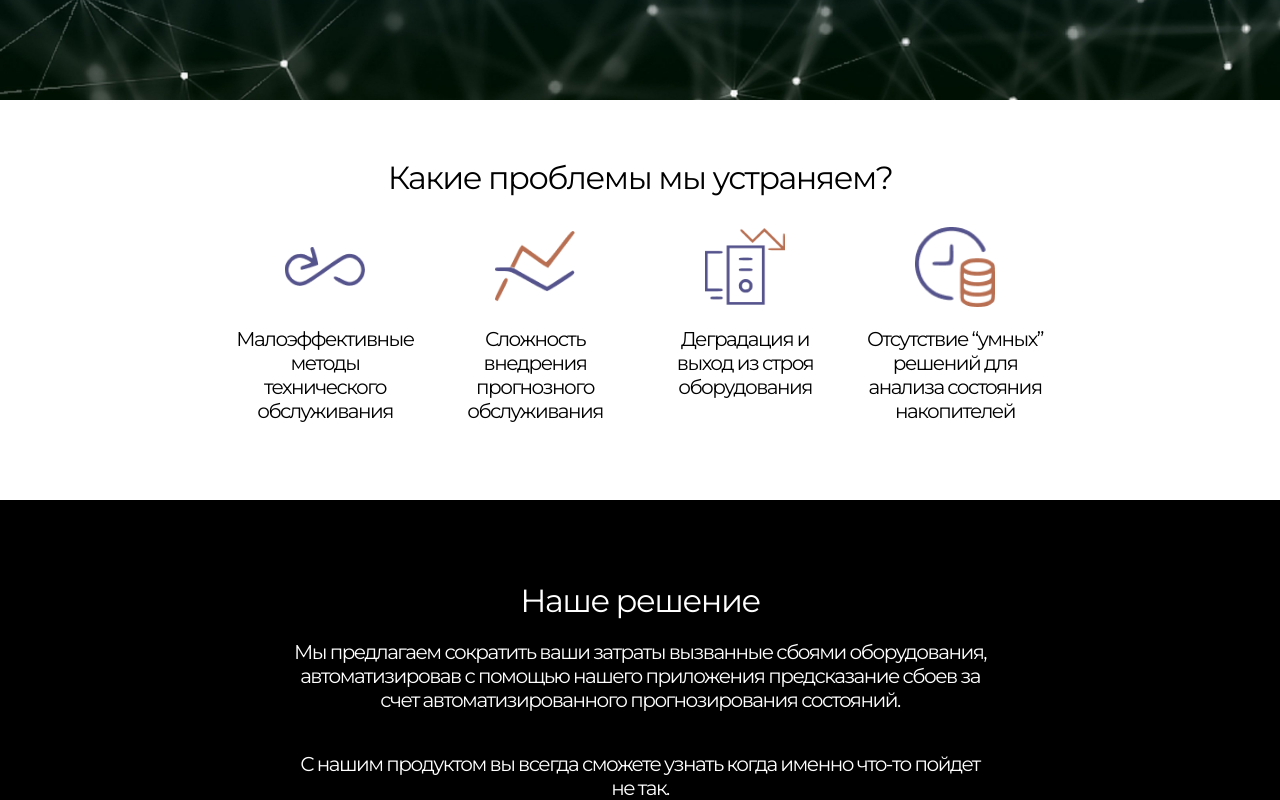
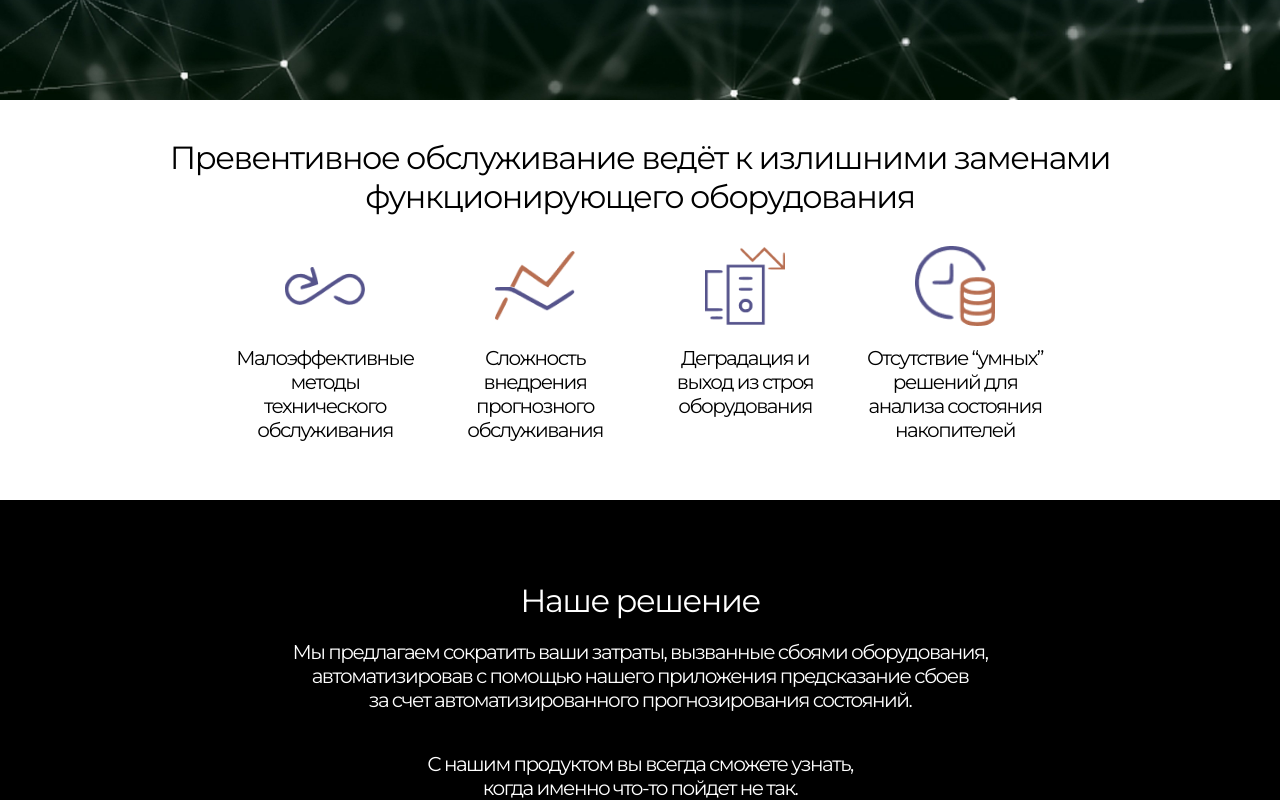
Before and after one commit to imilore-team/peppaPig, a Next.js app: page / in a window 1280 px wide. Shown: the part 760-1560 px from the top of the page. Built offline with nearby package versions, Linux system fonts and the light colour scheme; no server answers.

Commit message:
adaptive peppa

```diff
--- a/app/index/Index.js
+++ b/app/index/Index.js
@@ -13,10 +13,14 @@ import item3 from './assets/item3.svg';
 import item4 from './assets/item4.svg';
 
 const Index = () => {
+  const onImiloreClick = () => {
+    window.scrollTo({ behavior: 'smooth', duration: '0.1s', top: 0 });
+  }
+
   return (
     <div className={'app-landing'}>
       <header className={'app-header'}>
-        <h1 className={'app-header-icon'}>IMILORE</h1>
+        <h1 className={'app-header-icon'} onClick={onImiloreClick}>IMILORE</h1>
         <div className={'app-header-buttons'}>
           <a href={'https://dashboard.imilore.tech/dashboard'}>
             <Button>
@@ -41,7 +45,8 @@ const Index = () => {
       </section>
       <section className={'section-2'}>
         <h1 className={'section-2-header'}>
-          Какие проблемы мы устраняем?
+          Превентивное обслуживание ведёт
+          к излишними заменами функционирующего оборудования
         </h1>
         <div className={'section-2-items'}>
           <div className={'section-2-item'}>
@@ -75,13 +80,13 @@ const Index = () => {
           Наше решение
         </h1>
         <p className={'section-3-desc'}>
-          Мы предлагаем сократить ваши затраты
+          Мы предлагаем сократить ваши затраты,
           вызванные сбоями оборудования, автоматизировав
-          с помощью нашего приложения предсказание сбоев
+          с помощью нашего приложения предсказание сбоев <br />
           за счет автоматизированного прогнозирования состояний.
         </p>
         <p className={'section-3-desc'}>
-          С нашим продуктом вы всегда сможете узнать когда именно что-то пойдет не так.
+          С нашим продуктом вы всегда сможете узнать,<br /> когда именно что-то пойдет не так.
         </p>
       </section>
 
@@ -95,8 +100,8 @@ const Index = () => {
             <Image alt={'item1'} src={item1} className={'section-4-item-image'}/>
             <div className={'section-4-item-desc'}>
               Возможность расширения
-              кол-ва источников данных
-              для увеличения горизонта прогнозирования
+              <br/>кол-ва источников данных
+              <br/>для увеличения горизонта прогнозирования
             </div>
           </div>
           <div className={'section-4-item'}>
@@ -115,7 +120,7 @@ const Index = () => {
             <Image alt={'item1'} src={item4} className={'section-4-item-image'}/>
             <div className={'section-4-item-desc'}>
               Наличие предобученной
-              и оптимизированной модели
+              <br/>и оптимизированной модели
             </div>
           </div>
         </div>
@@ -133,11 +138,14 @@ const Index = () => {
           Свяжитесь с нами и мы подготовим персональное решение которое подходит именно вам
         </div>
         <div className={'section-6-button'}>
-          <a href={'https://dashboard.imilore.tech/?popup=contact'}>
-            <Button>
-              Написать нам
-            </Button>
-          </a>
+          {/*<a href={'https://dashboard.imilore.tech/?popup=contact'}>*/}
+          {/*  <Button>*/}
+          {/*    Написать нам*/}
+          {/*  </Button>*/}
+          {/*</a>*/}
+          <Button>
+            Написать нам
+          </Button>
         </div>
       </section>
 
@@ -146,10 +154,7 @@ const Index = () => {
           Контакты
         </div>
         <div className={'section-7-item'}>
-          phone
-        </div>
-        <div className={'section-7-item'}>
-          email
+          aeaksenov@gmail.com
         </div>
       </footer>
     </div>
```
